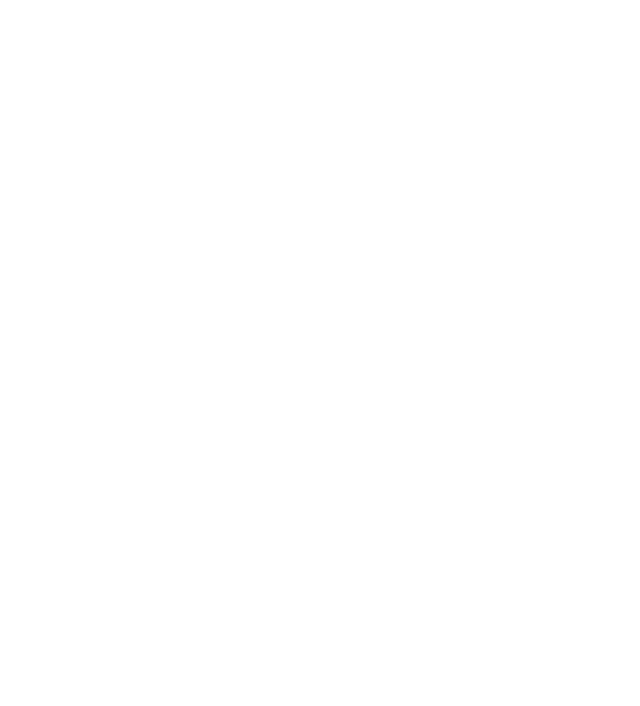
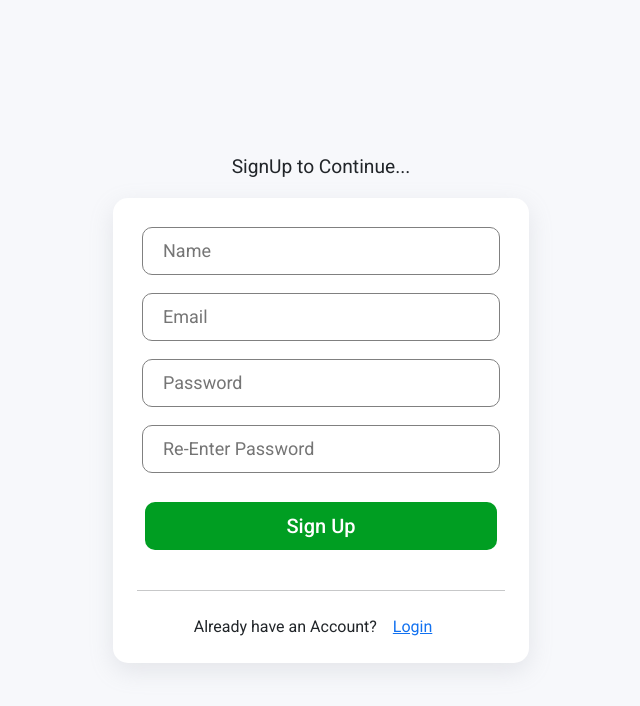
Before and after one commit to keshavjha018/Ecell-HR-Portal, a React (Create React App) app in the folder client/: page /signup in a window 1280 px wide. Before the commit this address had no page. Shown: the top 706 px of the page, without its empty margins (319-959 px from the left). Built offline with nearby package versions, Linux system fonts and the light colour scheme.

Commit message:
login + Signup page

```diff
--- a/client/public/index.html
+++ b/client/public/index.html
@@ -6,11 +6,19 @@
       name="HR Portal"
       content="HR Portal for E-Cell IIIT Dharwad."
     />
+    <meta name="viewport" content="width=device-width,initial-scale=1">
     <link rel="apple-touch-icon" href="%PUBLIC_URL%/logo192.png" />
+
+    <link href="https://fonts.googleapis.com/css2?family=Roboto:ital,wght@0,100;0,300;0,400;0,500;0,700;0,900;1,500&display=swap" rel="stylesheet">
+
+    <link href="https://cdn.jsdelivr.net/npm/bootstrap@5.0.2/dist/css/bootstrap.min.css" rel="stylesheet" integrity="sha384-EVSTQN3/azprG1Anm3QDgpJLIm9Nao0Yz1ztcQTwFspd3yD65VohhpuuCOmLASjC" crossorigin="anonymous">
+
     <title>HR Portal</title>
   </head>
   <body>
     <noscript>You need to enable JavaScript to run this app.</noscript>
     <div id="root"></div>
+
+    <script src="https://cdn.jsdelivr.net/npm/bootstrap@5.0.2/dist/js/bootstrap.bundle.min.js" integrity="sha384-MrcW6ZMFYlzcLA8Nl+NtUVF0sA7MsXsP1UyJoMp4YLEuNSfAP+JcXn/tWtIaxVXM" crossorigin="anonymous"></script>
   </body>
 </html>
--- a/client/src/App.js
+++ b/client/src/App.js
@@ -1,6 +1,8 @@
 import {BrowserRouter as Router,Routes,Route} from 'react-router-dom';
 import EmailVerify from './pages/EmailVerify';
 import Home from './pages/Home';
+import Login from './pages/Login';
+import Signup from './pages/Signup';
 
 function App() {
   return (
@@ -8,6 +10,8 @@
     <Router>
       <Routes>
         <Route exact path ="/" element={<Home/>} />
+        <Route exact path ="/signup" element={<Signup/>} />
+        <Route exact path ="/login" element={<Login/>} />
         <Route exact path ="/verifymail" element={<EmailVerify/>} />
       </Routes>
     </Router>
--- /dev/null
+++ b/client/src/pages/Login.jsx
@@ -0,0 +1,28 @@
+import React from 'react';
+import { Link } from 'react-router-dom';
+import "./login.css";
+
+function Login() {
+    return (
+        <div className='login'>
+            <div className="loginRight">
+            <span className="headText">Log In to Continue...</span>
+                <form className="loginBox">
+                    <input placeholder="Email" type="email" required className="loginInput "  name="email" />
+                    <input placeholder="Password" type="password" required className="loginInput" name="password" />
+                    <button className="loginBtn">Log In</button>
+
+                    {/* <button onClick={handleForgotPassword} className="loginForgot">Forgot Password ?</button> */}
+
+                    <hr className="hr" />
+                    <span className="newText">New User?
+                        <Link className="signUpBtn" to="/signup">Create Account</Link>
+                    </span>
+
+                </form>
+            </div>
+        </div>
+    )
+}
+
+export default Login
--- /dev/null
+++ b/client/src/pages/Signup.jsx
@@ -0,0 +1,29 @@
+import React from 'react';
+import { Link } from 'react-router-dom'
+import "./signup.css";
+
+function Signup() {
+    return (
+        <>
+        <div className="signup">
+            <div className="signupRight">
+                <span className="headText">SignUp to Continue...</span>
+                <form className="signupBox flex-col gap-2" >
+                    <input type="text" required placeholder="Name" className="signupInput"  name="name" />
+                    <input type="email" required placeholder="Email" className="signupInput"  name="email"  />
+                    <input type="password" required placeholder="Password" className="signupInput"  name="password"  />
+                    <input type="password" required placeholder="Re-Enter Password" className="signupInput" name="confirmPassword" />
+                    <button className="signupBtn" >Sign Up</button>
+                    <hr className="hr" />
+                    <span className="newText">Already have an Account?
+                        <Link className="logInBtn" to="/login">Login</Link>
+                    </span>
+                </form>
+            </div>
+        </div>
+
+        </>
+    )
+}
+
+export default Signup
--- /dev/null
+++ b/client/src/pages/login.css
@@ -0,0 +1,88 @@
+.login {
+    display: flex;
+    align-items: center;
+    justify-content: center;
+    height: 100vh;
+    font-family: Roboto;
+    background-color: #f7f8fb;
+}
+
+.loginRight {
+    /* flex: 1; */
+    width: 30rem;
+    display: flex;
+    justify-content: center;
+    flex-direction: column;
+    padding: 2rem;
+}
+
+.loginBox {
+    padding: 1.5rem;
+    display: flex;
+    flex-direction: column;
+    /* justify-content: space-between; */
+    background-color: white;
+    border-radius: 15px;
+    box-shadow: rgba(149, 157, 165, 0.2) 0px 8px 24px;
+}
+
+
+.loginInput {
+    height: 3rem;
+    border-radius: 10px;
+    border: 1px solid grey;
+    font-size: 18px;
+    padding-left: 20px;
+    margin: 10px;
+}
+
+.loginInput:focus {
+    outline: none;
+}
+
+.loginBtn {
+    height: 3rem;
+    margin: 1rem 0.5rem 1rem 0.5rem;
+    border-radius: 10px;
+    border: none;
+    background-color: #009e22;
+    font-size: 20px;
+    font-weight: 500;
+    color: white;
+    cursor: pointer;
+}
+
+.loginBtn:hover {
+    background-color: #007c1b;
+}
+
+.loginForgot {
+    text-align: center;
+    color: #1171f0;
+}
+
+.headText {
+    text-align: center;
+    font-weight: 400;
+    font-size: larger;
+    margin: 1rem;
+}
+
+.newText {
+    text-align: center;
+}
+
+.signUpBtn {
+    margin: 1rem;
+    color: #1171f0;
+}
+
+@media screen and (max-width: 450px) {
+    .login {
+        align-items: start;
+    }
+
+    .loginRight {
+        padding: 1rem;
+    }
+}
--- /dev/null
+++ b/client/src/pages/signup.css
@@ -0,0 +1,88 @@
+.signup {
+    display: flex;
+    align-items: center;
+    justify-content: center;
+    height: 100vh;
+    font-family: Roboto;
+    background-color: #f7f8fb;
+}
+
+.signupRight {
+    /* flex: 1; */
+    width: 30rem;
+    display: flex;
+    justify-content: center;
+    flex-direction: column;
+    padding: 2rem;
+}
+
+.signupBox {
+    padding: 1.5rem;
+    display: flex;
+    flex-direction: column;
+    /* justify-content: space-between; */
+    background-color: white;
+    border-radius: 15px;
+    box-shadow: rgba(149, 157, 165, 0.2) 0px 8px 24px;
+}
+
+
+.signupInput {
+    height: 3rem;
+    border-radius: 10px;
+    border: 1px solid grey;
+    font-size: 18px;
+    padding-left: 20px;
+    margin: 5px;
+}
+
+.signupInput:focus {
+    outline: none;
+}
+
+.signupBtn {
+    height: 3rem;
+    margin: 1rem 0.5rem 1rem 0.5rem;
+    border-radius: 10px;
+    border: none;
+    background-color: #009e22;
+    font-size: 20px;
+    font-weight: 500;
+    color: white;
+    cursor: pointer;
+}
+
+.signupBtn:hover {
+    background-color: #007c1b;
+}
+
+.signupForgot {
+    text-align: center;
+    color: #1171f0;
+}
+
+.headText {
+    text-align: center;
+    font-weight: 400;
+    font-size: larger;
+    margin: 1rem;
+}
+
+.newText {
+    text-align: center;
+}
+
+.logInBtn {
+    margin: 1rem;
+    color: #1171f0;
+}
+
+@media screen and (max-width: 450px) {
+    .signup {
+        align-items: start;
+    }
+
+    .signupRight {
+        padding: 1rem;
+    }
+}
```
